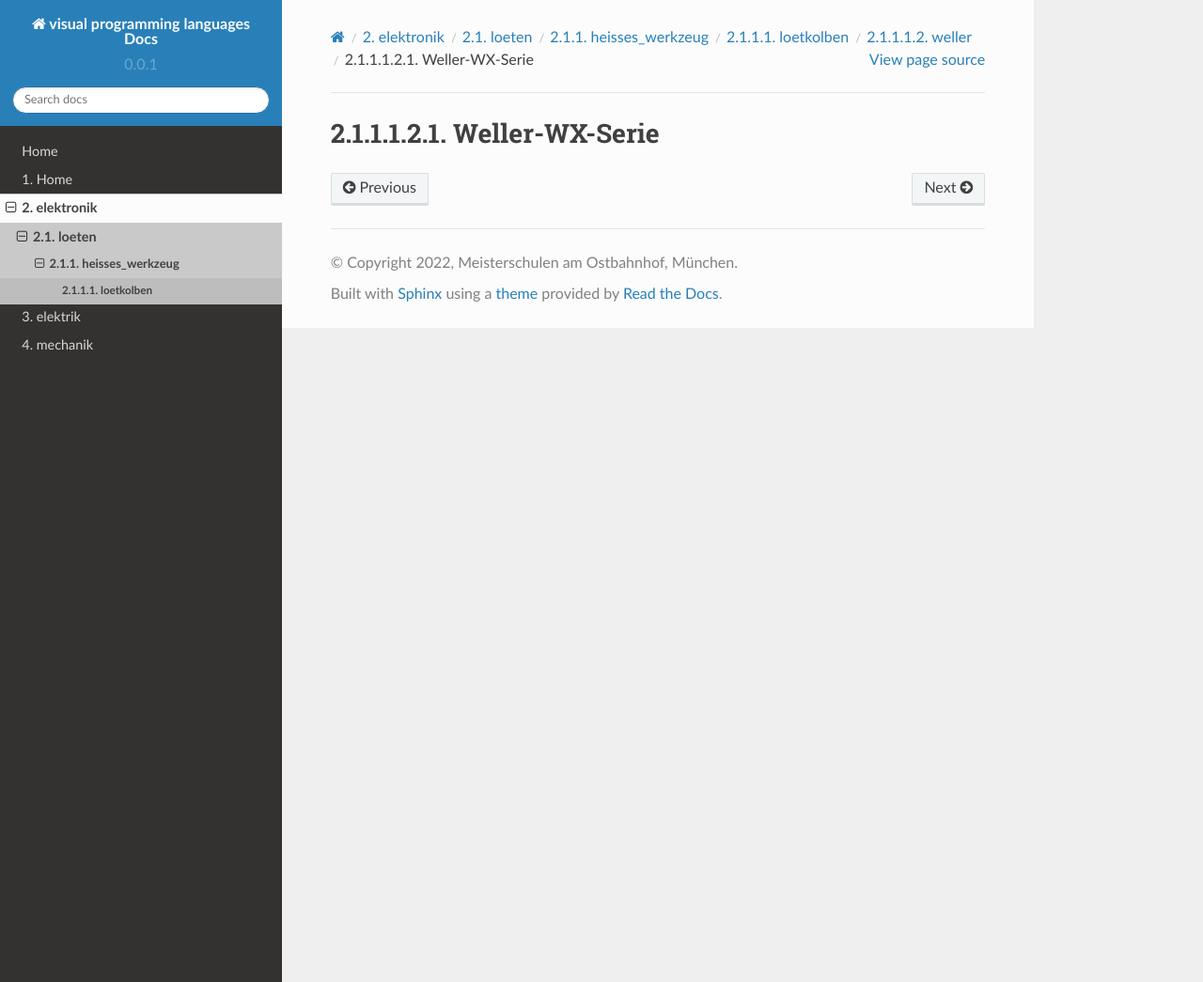
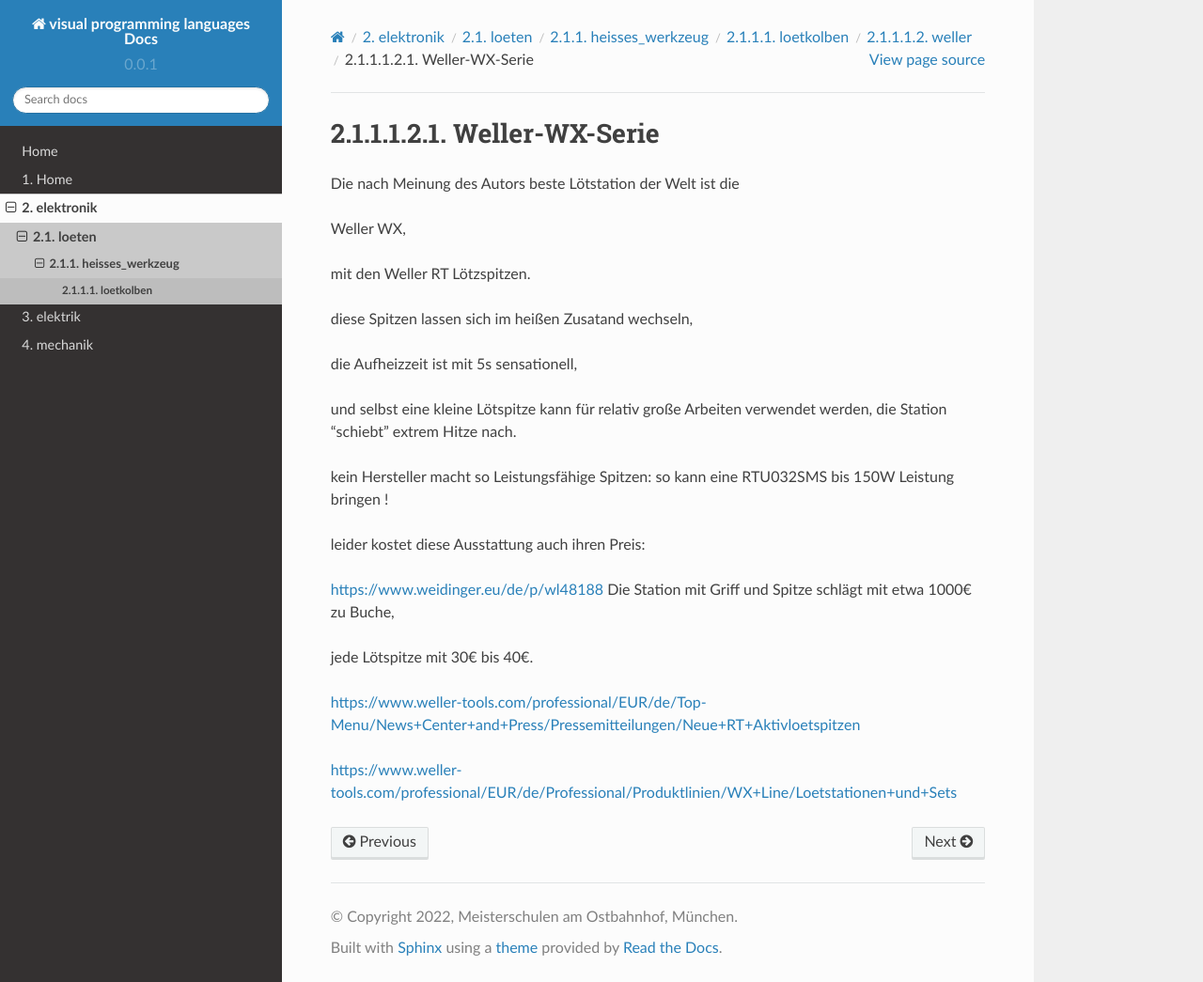
Before and after one commit to diplfranzhoepfinger/werkzeug-docs, a Sphinx documentation site: the page built from docs/elektronik/loeten/heisses_werkzeug/loetkolben/weller/Weller-WX-Serie.md, in a window 1280 px wide and 1045 px high. Shown: the whole window at 94% size. Built offline with Sphinx 7.4.7 and the Read the Docs theme 2.0.0, drawn with Linux system fonts in a browser that asks for light colours.

Commit message:
Create Weller-WX-Serie.md

```diff
--- a/docs/elektronik/loeten/heisses_werkzeug/loetkolben/weller/Weller-WX-Serie.md
+++ b/docs/elektronik/loeten/heisses_werkzeug/loetkolben/weller/Weller-WX-Serie.md
@@ -1 +1,25 @@
 ### Weller-WX-Serie
+
+Die nach Meinung des Autors beste Lötstation der Welt ist die
+
+Weller WX,
+
+mit den Weller RT Lötzspitzen.
+
+diese Spitzen lassen sich im heißen Zusatand wechseln,
+
+die Aufheizzeit ist mit 5s sensationell,
+
+und selbst eine kleine Lötspitze kann für relativ große Arbeiten verwendet werden, die Station "schiebt" extrem Hitze nach.
+
+kein Hersteller macht so Leistungsfähige Spitzen: so kann eine RTU032SMS bis 150W Leistung bringen !
+
+leider kostet diese Ausstattung auch ihren Preis:
+
+[https://www.weidinger.eu/de/p/wl48188](https://www.weidinger.eu/de/p/wl48188) Die Station mit Griff und Spitze schlägt mit etwa 1000€ zu Buche,
+
+jede Lötspitze mit 30€ bis 40€.
+
+[https://www.weller-tools.com/professional/EUR/de/Top-Menu/News+Center+and+Press/Pressemitteilungen/Neue+RT+Aktivloetspitzen](https://www.weller-tools.com/professional/EUR/de/Top-Menu/News+Center+and+Press/Pressemitteilungen/Neue+RT+Aktivloetspitzen)
+
+[https://www.weller-tools.com/professional/EUR/de/Professional/Produktlinien/WX+Line/Loetstationen+und+Sets](https://www.weller-tools.com/professional/EUR/de/Professional/Produktlinien/WX+Line/Loetstationen+und+Sets)
```
